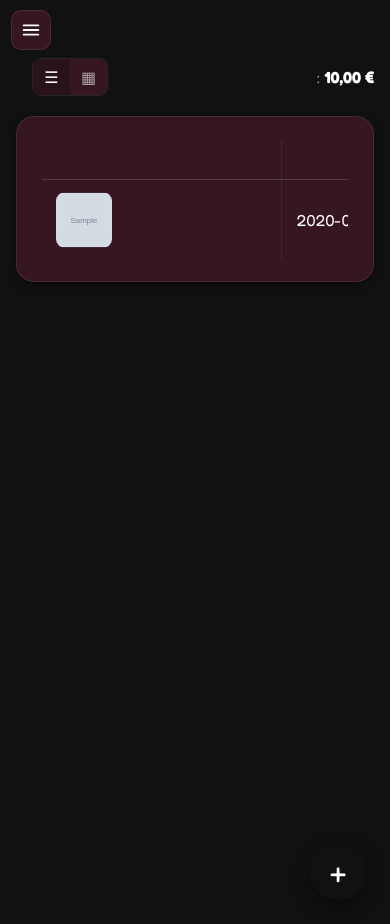
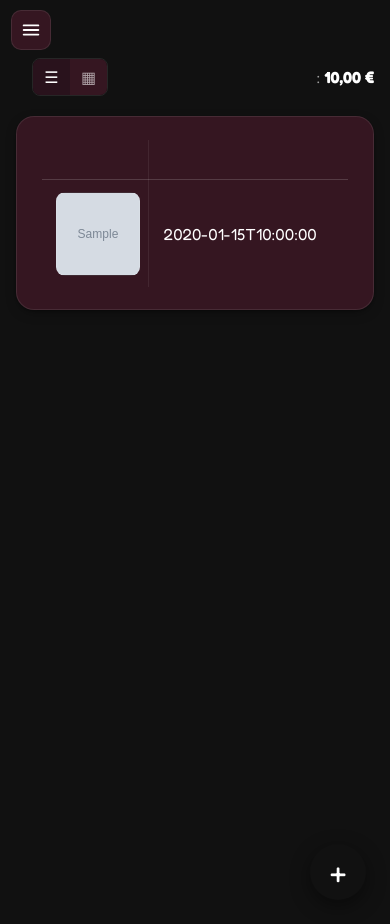
Before and after one commit to vredix-openvuture/secondtrack, a FastAPI app: template templates/expenses/list.html in a window 390 px wide. Run offline with FastAPI, Linux system fonts and the light colour scheme; the template is opened without the code that fills it: most values are stand-ins (such as "Sample title", 1, 10 or a date in 2020); grey boxes marked "Sample" are stand-in pictures.

Commit message:
projects: give the list its own image column
The picture sat inline in front of the name at 40px, so every row had a
different shape depending on whether a project had one. It is a column of its
own now, with a placeholder when there is none, at 64px and 84px on touch or
below tablet width.

That exposed a bug in the previous pass: the 15rem floor meant for the text
column matched the first cell, which is now the thumbnail — leaving the picture
sitting in 15rem of empty space. The floor follows the text column instead.

Co-Authored-By: Claude Opus 5 (1M context) <noreply@anthropic.com>

```diff
--- a/static/style.css
+++ b/static/style.css
@@ -778,8 +778,8 @@ label > .price-field { margin-top: .25rem; }
 .img-square img { position: absolute; inset: 0; width: 100%; height: 100%; object-fit: cover; }
 
 /* Leading product-image thumbnail in table rows */
-table.grid td.thumb-cell { width: 52px; padding-right: .3rem; }
-.row-thumb { width: 44px; height: 44px; border-radius: 9px; background: var(--surface-2) center/cover no-repeat; border: 1px solid rgba(255,255,255,.10); }
+table.grid td.thumb-cell { width: 76px; padding-right: .5rem; }
+.row-thumb { width: 64px; height: 64px; border-radius: 9px; background: var(--surface-2) center/cover no-repeat; border: 1px solid rgba(255,255,255,.10); }
 .row-thumb.placeholder { background: rgba(255,255,255,.04); }
 
 /* Warehouse sets */
@@ -1095,7 +1095,7 @@ label.fld > input, label.fld > select { margin-top: .25rem; }
 
 /* Real single-parts table tweaks */
 table.grid .thumb-col { width: 56px; }
-table.grid td.thumb-cell { width: 56px; padding-right: .2rem; }
+table.grid td.thumb-cell { width: 76px; padding-right: .5rem; }
 table.grid .acts-col { text-align: right; }
 table.grid td.actions { white-space: nowrap; text-align: right; }
 td.actions .row-form.compact { display: inline-flex; }
@@ -1426,7 +1426,11 @@ a.nt-ic:hover { box-shadow:0 0 0 2px var(--accent); }
   .ntbl { min-width: 760px; }
   /* The name column carries the most text, so it needs a floor of its own —
      the others are numbers and shrink harmlessly. */
-  .ntbl td:first-child, .table-scroll table td:first-child { min-width: 15rem; }
+  /* The floor belongs to the text column, not to a thumbnail cell that sits
+     in front of it — otherwise the picture gets 15rem of empty space. */
+  .ntbl td:first-child,
+  .table-scroll table td:first-child:not(.thumb-cell),
+  .table-scroll table td.thumb-cell + td { min-width: 15rem; }
   .grid.view-list td, .grid.view-list th { white-space: nowrap; }
   .grid.view-list td:first-child { white-space: normal; }
 
@@ -1434,8 +1438,8 @@ a.nt-ic:hover { box-shadow:0 0 0 2px var(--accent); }
      at arm's length is a smudge. Tied to width as well as to pointer:coarse
      below, so it also applies when a desktop window is simply narrowed. */
   .row-img { width: 56px; height: 56px; border-radius: 8px; }
-  .row-thumb { width: 56px; height: 56px; }
-  table.grid td.thumb-cell { width: 68px; }
+  .row-thumb { width: 84px; height: 84px; }
+  table.grid td.thumb-cell { width: 98px; }
   .nt-ic { width: 64px; height: 64px; }
   .item-cell .row-img { width: 72px; height: 72px; }
   .gallery { grid-template-columns: repeat(auto-fill, minmax(150px, 1fr)); }
@@ -1445,8 +1449,8 @@ a.nt-ic:hover { box-shadow:0 0 0 2px var(--accent); }
    past 1024px but still operated with a finger. */
 @media (pointer: coarse) {
   .row-img { width: 56px; height: 56px; border-radius: 8px; }
-  .row-thumb { width: 56px; height: 56px; }
-  table.grid td.thumb-cell { width: 68px; }
+  .row-thumb { width: 84px; height: 84px; }
+  table.grid td.thumb-cell { width: 98px; }
   .nt-ic { width: 64px; height: 64px; }
   .item-cell .row-img { width: 72px; height: 72px; }
 }
--- a/templates/projects/list.html
+++ b/templates/projects/list.html
@@ -24,6 +24,7 @@
 <table class="grid view-list">
   <thead>
     <tr>
+      <th class="thumb-col"></th>
       <th>{{ _('Project') }}</th><th>{{ _('Status') }}</th><th class="num">{{ _('Items') }}</th>
       <th class="num">{{ _('Hours') }}</th><th class="num">{{ _('Sale price') }}</th>
       <th class="num">{{ _('Gross profit') }}</th>
@@ -32,7 +33,10 @@
   <tbody>
     {% for f in rows %}
     <tr onclick="location.href='/projects/{{ f.project.id }}'">
-      <td>{% if f.project.image_path %}<img src="{{ f.project.image_path }}" class="row-img" alt="" onerror="this.style.display='none'">{% endif %}<strong>{{ f.project.name }}</strong>{% if f.project.type %} <span class="badge archived">{{ f.project.type.name }}</span>{% endif %}</td>
+      {# Own column with a placeholder, so the rows line up whether or not a
+         project has a picture — an inline icon made every row a different shape. #}
+      <td class="thumb-cell"><div class="row-thumb {{ 'placeholder' if not f.project.image_path }}"{% if f.project.image_path %} style="background-image:url('{{ f.project.image_path }}')"{% endif %}></div></td>
+      <td><strong>{{ f.project.name }}</strong>{% if f.project.type %} <span class="badge archived">{{ f.project.type.name }}</span>{% endif %}</td>
       <td><span class="badge {{ st_class.get(f.project.status.value, f.project.status.value) }}">{{ st_label.get(f.project.status.value, f.project.status.value) }}</span></td>
       <td class="num">{{ f.items|length }}</td>
       <td class="num">{{ f.hours|hours }}</td>
```
